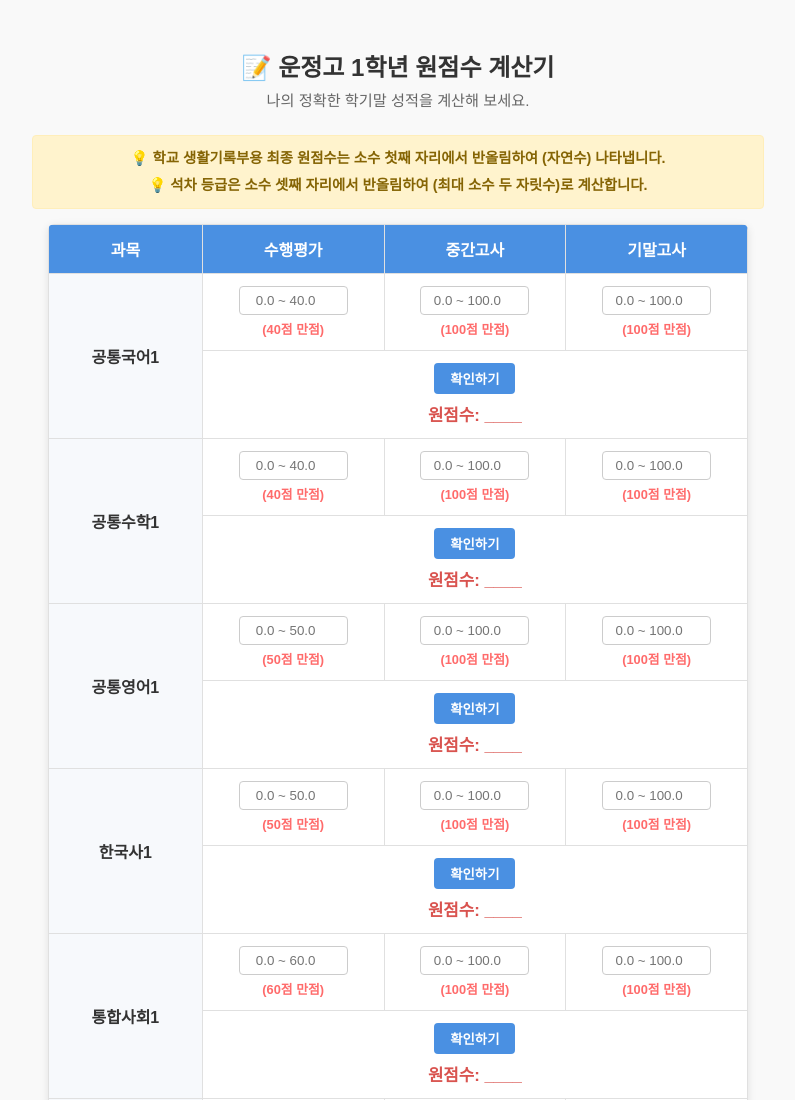
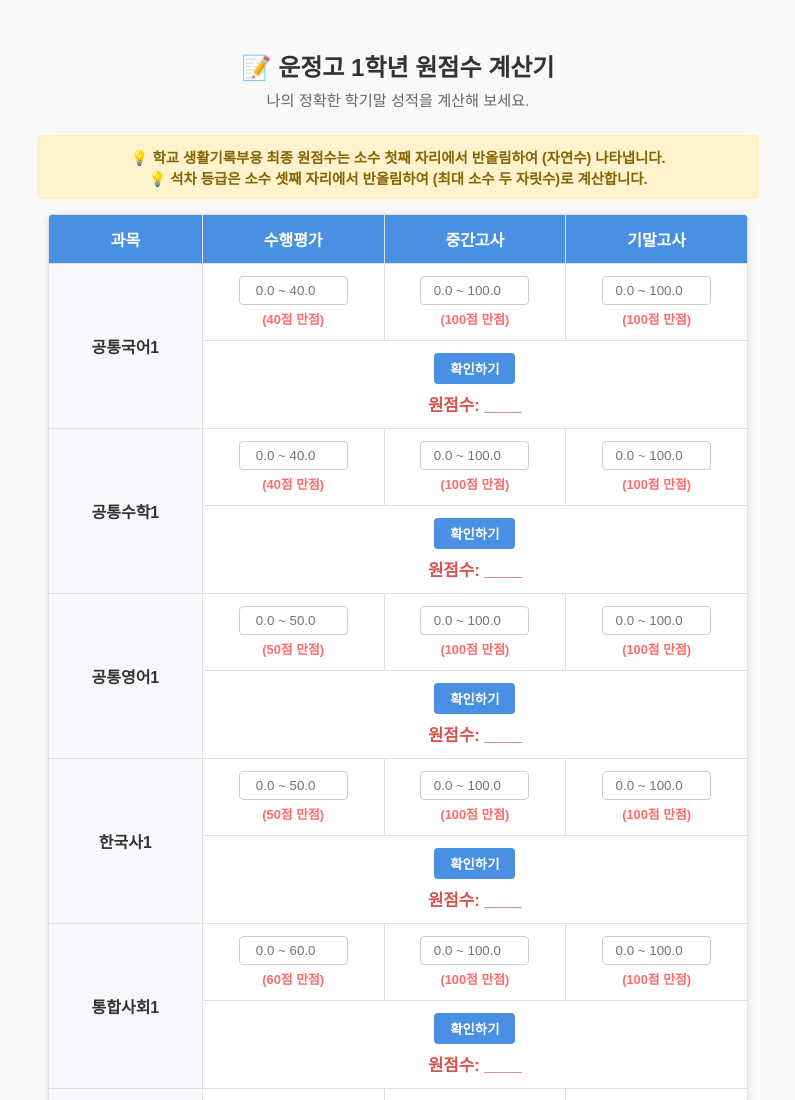
Before and after one commit to socialbudo/-1-, a plain HTML site: page index.html in a window 1280 px wide. Shown: the top 1100 px of the page, without its empty margins (242-1037 px from the left). Drawn offline with Linux system fonts and the light colour scheme.

Commit message:
Refine notice box styling and content
Adjusted padding in notice box and modified text display.

```diff
--- a/index.html
+++ b/index.html
@@ -23,7 +23,7 @@
         .notice-box {
             max-width: 700px;
             margin: 0 auto 15px auto;
-            padding: 12px 15px;
+            padding: 10px;
             background-color: #fff3cd;
             border: 1px solid #ffeeba;
             color: #856404;
@@ -31,7 +31,6 @@
             font-size: 0.9em;
             text-align: center;
             font-weight: bold;
-            line-height: 1.5;
         }
         table {
             width: 100%;
@@ -115,7 +114,7 @@
 
     <div class="notice-box">
         💡 학교 생활기록부용 최종 원점수는 소수 첫째 자리에서 반올림하여 (자연수) 나타냅니다.<br>
-        <span style="display:inline-block; margin-top:5px;">💡 석차 등급은 소수 셋째 자리에서 반올림하여 (최대 소수 두 자릿수)로 계산합니다.</span>
+        💡 석차 등급은 소수 셋째 자리에서 반올림하여 (최대 소수 두 자릿수)로 계산합니다.
     </div>
 
     <table>
@@ -336,12 +335,19 @@
             const midFinal = midScore * (midRatio / 100);
             const finalFinal = finalScore * (finalRatio / 100);
 
+            // 실제 총점 계산
             const total = perfFinal + midFinal + finalFinal;
 
+            // 1. 소수 셋째 자리에서 반올림하여 둘째 자리까지 만들기 (98.769 -> 98.77)
             const roundedTwoPlaces = Math.round(total * 100) / 100;
+
+            // 2. 뒤에 불필요한 .0이나 .00을 지우기 위해 parseFloat 처리 (94.00 -> 94 / 92.50 -> 92.5)
             const finalDisplayScore = parseFloat(roundedTwoPlaces.toFixed(2));
+
+            // 3. 학교 성적표용 소수 첫째 자리 반올림 정수 값 계산 (92.5 -> 93)
             const schoolScore = Math.round(total);
 
+            // 결과 화면 출력
             document.getElementById(subject + 'Result').innerHTML =
                 "원점수: <span style='color: #4A90E2; font-size: 1.15em;'>" + finalDisplayScore + " 점</span>" +
                 "<span class='rounded-info'>(최종 생기부 반영: " + schoolScore + "점)</span>";
```
